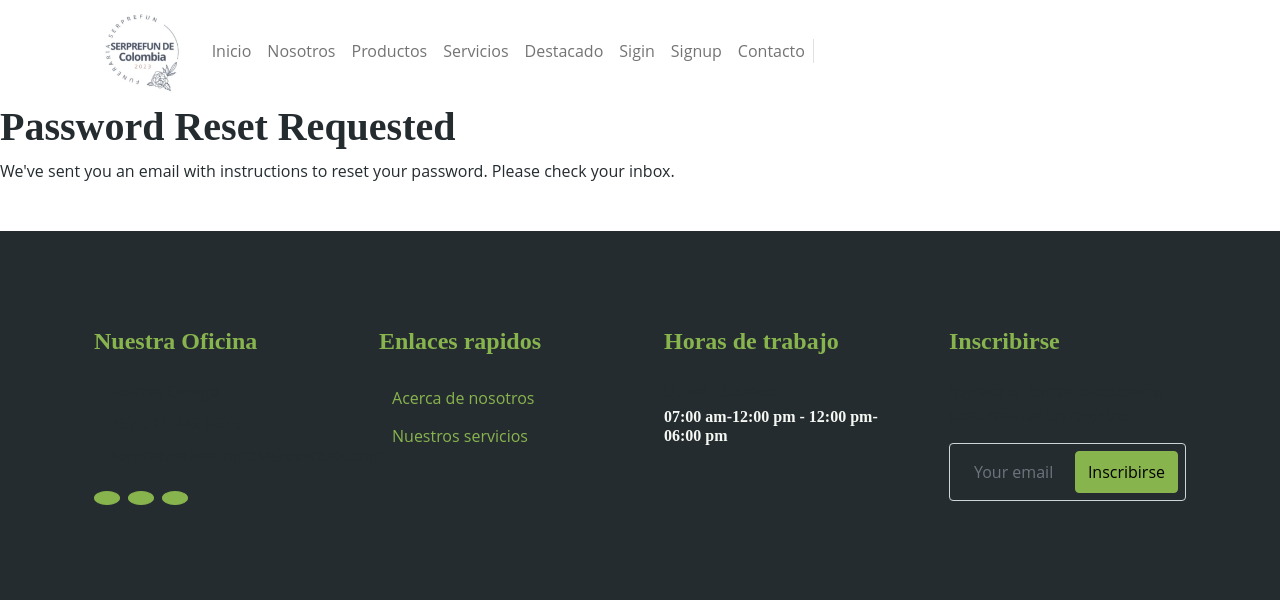
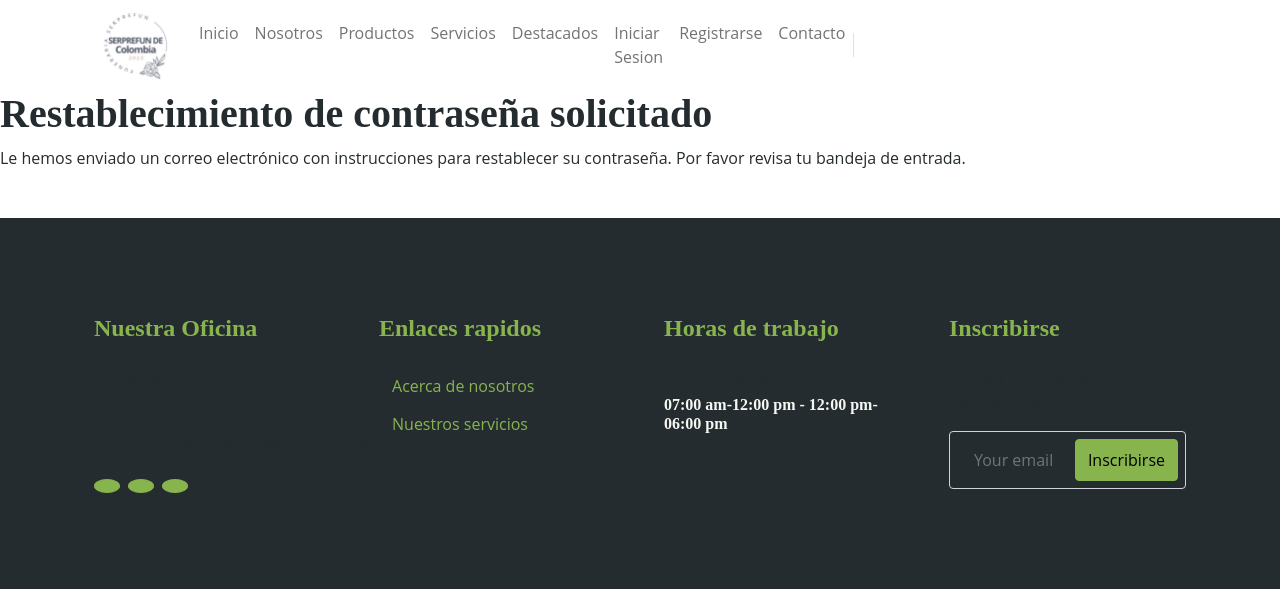
Before and after one commit to Estevan03/SERPREFUN, a Django app: page /password_reset/done/ in a window 1280 px wide. Shown: the top 600 px of the page. Run offline with Django 4.2, Linux system fonts and the light colour scheme; some libraries are stand-ins or nearby versions.

```diff
--- a/djangocrud/settings.py
+++ b/djangocrud/settings.py
@@ -130,11 +130,10 @@ LOGIN_URL = '/signin'
 DEFAULT_AUTO_FIELD = 'django.db.models.BigAutoField'
 
 #Recuperar contraseña
-# settings.py
 
 EMAIL_BACKEND = 'django.core.mail.backends.smtp.EmailBackend'
 EMAIL_HOST = 'smtp.gmail.com'
 EMAIL_PORT = 587
 EMAIL_USE_TLS = True
-EMAIL_HOST_USER = 'poner correo'
-EMAIL_HOST_PASSWORD = 'poner contraseña'
+EMAIL_HOST_USER = 'eaparra611@gmail.com'
+EMAIL_HOST_PASSWORD = 'estevanparra123'
--- a/tasks/templates/_navbar.html
+++ b/tasks/templates/_navbar.html
@@ -27,9 +27,9 @@
                     <a href="/about" class="nav-item nav-link">Nosotros</a>
                     <a href="/product" class="nav-item nav-link">Productos</a>
                     <a href="/store" class="nav-item nav-link">Servicios</a>
-                    <a href="/blog" class="nav-item nav-link">Destacado</a>
-                    <a href="/signin" class="nav-link">Sigin</a>
-                    <a href="/signup" class="nav-link">Signup</a>
+                    <a href="/blog" class="nav-item nav-link">Destacados</a>
+                    <a href="/signin" class="nav-link">Iniciar Sesion</a>
+                    <a href="/signup" class="nav-link">Registrarse</a>
                     <a href="/contact" class="nav-item nav-link">Contacto</a>
                 </div>
                 <div class="border-start ps-4 d-none d-lg-block">
@@ -47,7 +47,7 @@
                     <a href="/usuarios/" class="nav-link">Usuarios</a>
                   </li>
                   <li class="nav-item">
-                    <a class="nav-link" href="/logout">Logout</a>
+                    <a class="nav-link" href="/logout">Cerrar Sesion</a>
                   </li>
                   {% else %}
                   <li class="nav-item">
--- a/tasks/templates/password_reset.html
+++ b/tasks/templates/password_reset.html
@@ -1,11 +1,11 @@
 {% extends "base.html" %}
 
 {% block content %}
-  <h1>Password Reset</h1>
+  <h1>Cambiar Contraseña</h1>
 
   <form method="post">
     {% csrf_token %}
     {{ form.email.label_tag }} {{ form.email }}
-    <button type="submit">Reset Password</button>
+    <button type="submit">Cambiar Contraseña</button>
   </form>
 {% endblock %}
--- a/tasks/templates/password_reset_complete.html
+++ b/tasks/templates/password_reset_complete.html
@@ -1,6 +1,6 @@
 {% extends "base.html" %}
 
 {% block content %}
-  <h1>Password Reset Complete</h1>
-  <p>Your password has been successfully reset. You can now <a href="{% url 'signin' %}">sign in</a> with your new password.</p>
+  <h1>Restablecimiento de contraseña completo</h1>
+  <p>Su contraseña se ha restablecido correctamente. Pudes ahora <a href="{% url 'signin' %}">sign in</a> con tu nueva contraseña.</p>
 {% endblock %}
--- a/tasks/templates/password_reset_confirm.html
+++ b/tasks/templates/password_reset_confirm.html
@@ -1,11 +1,11 @@
 {% extends "base.html" %}
 
 {% block content %}
-  <h1>Reset Password</h1>
+  <h1>Restablecer la contraseña</h1>
   <form method="post">
     {% csrf_token %}
     {{ form.new_password1.label_tag }} {{ form.new_password1 }}
     {{ form.new_password2.label_tag }} {{ form.new_password2 }}
-    <button type="submit">Reset Password</button>
+    <button type="submit">Restablecer la contraseña</button>
   </form>
 {% endblock %}
--- a/tasks/templates/password_reset_done.html
+++ b/tasks/templates/password_reset_done.html
@@ -1,8 +1,8 @@
 {% extends "base.html" %}
 
 {% block content %}
-  <h1>Password Reset Requested</h1>
+  <h1>Restablecimiento de contraseña solicitado</h1>
   <p>
-    We've sent you an email with instructions to reset your password. Please check your inbox.
+    Le hemos enviado un correo electrónico con instrucciones para restablecer su contraseña. Por favor revisa tu bandeja de entrada.
   </p>
 {% endblock %}
--- a/tasks/templates/signin.html
+++ b/tasks/templates/signin.html
@@ -15,5 +15,6 @@
   <button>Signin</button>
 </form>
 
-<p>Forgot your password? <a href="{% url 'password_reset' %}">Reset it</a></p>
+<p><a href="{% url 'password_reset' %}">¿Olvido su contraseña?</a></p>
+<p><a href="/signup" >Registrarse</a></p>
 {% endblock %}
--- a/tasks/views.py
+++ b/tasks/views.py
@@ -6,6 +6,7 @@ from django.contrib.auth import login, logout, authenticate
 from .forms import TaskForm, CustomUserCreationForm, CustomAuthenticationForm
 from django.contrib.auth.models import User
 from tasks.forms import CustomUserForm
+from django.contrib.auth.views import PasswordResetView, PasswordResetDoneView, PasswordResetConfirmView, PasswordResetCompleteView
 
 
 
@@ -32,10 +33,6 @@ def signin(request):
     else:
         form = CustomAuthenticationForm()
     return render(request, 'signin.html', {'form': form})
-
-
-#Vista para recuperar contraseña
-from django.contrib.auth.views import PasswordResetView, PasswordResetDoneView, PasswordResetConfirmView, PasswordResetCompleteView
 
 # Password reset views
 class CustomPasswordResetView(PasswordResetView):
```
Also changed, not shown: tasks/templates/home.html (+4 -4 lines), db.sqlite3.
